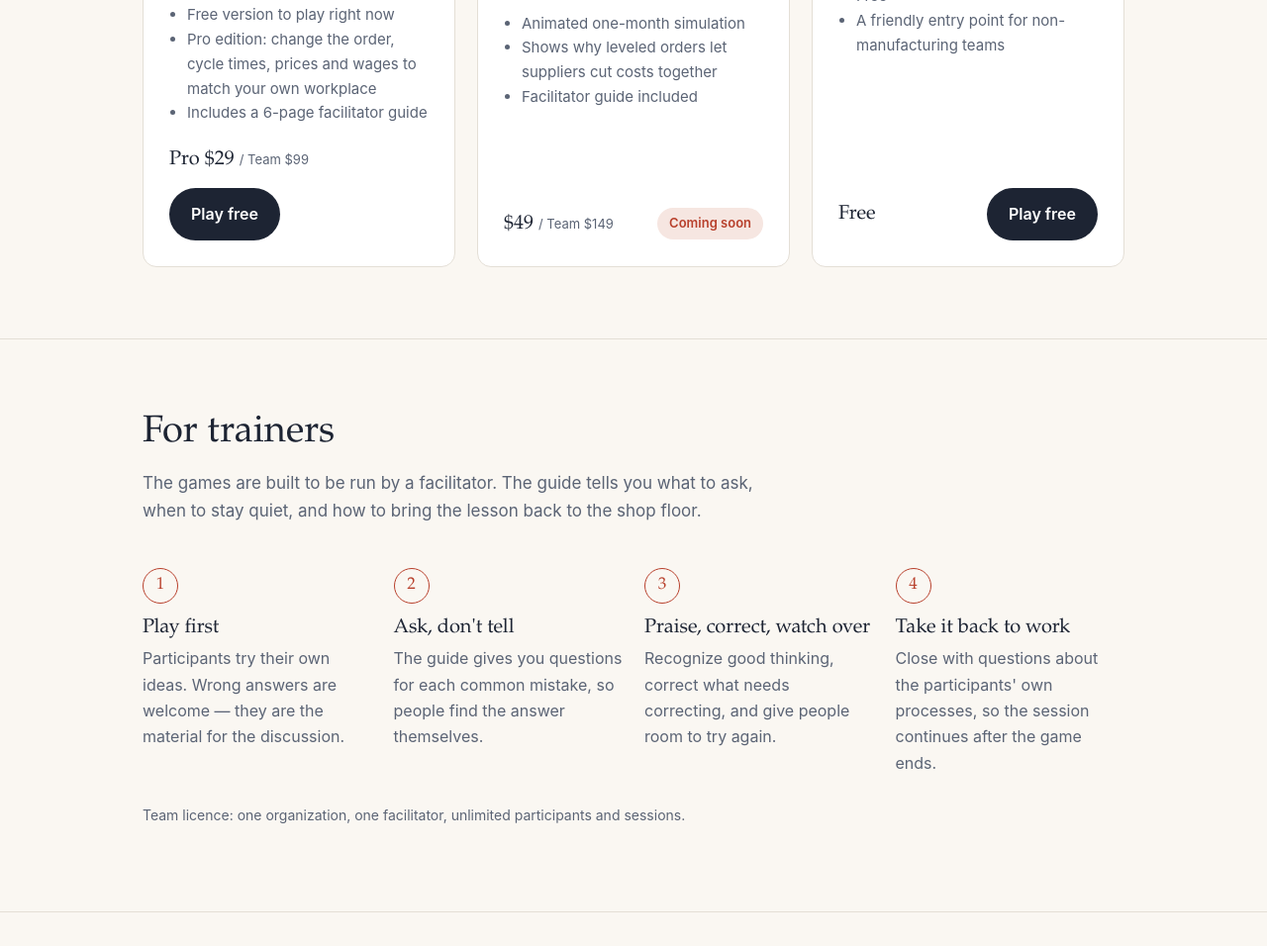
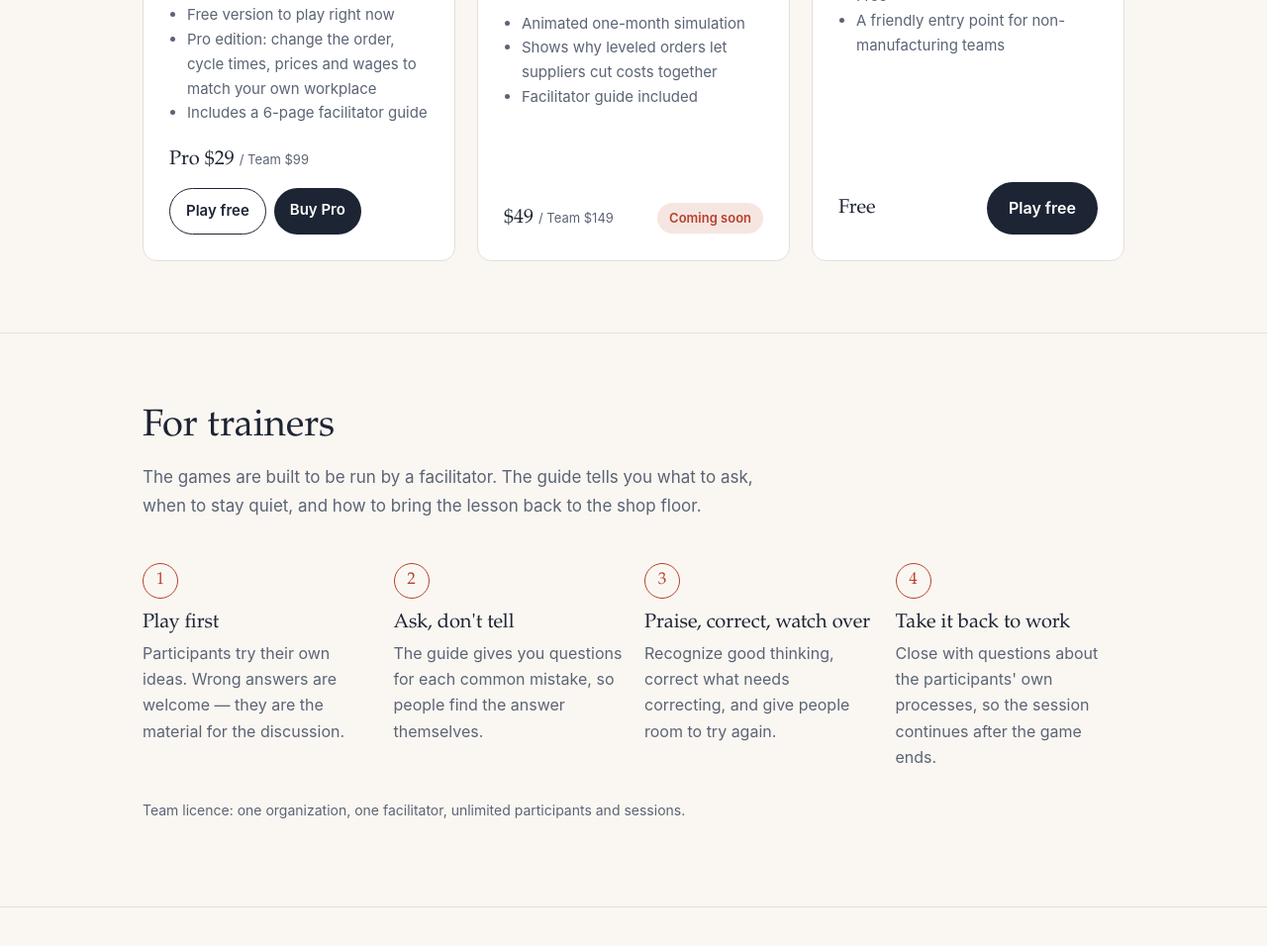
Before and after one commit to tsutomu333/mendomilab, a plain HTML site: page index.html in a window 1280 px wide. Shown: the part 1247-2203 px from the top of the page at 99% size. Drawn offline with Linux system fonts and the light colour scheme.

Commit message:
Add Buy Pro button (Gumroad) indexnow-all
Co-Authored-By: Claude Opus 5.5 <noreply@anthropic.com>
Claude-Session: https://claude.ai/code/session_01Anrw9jSwasfpoG7xfgx5TB

```diff
--- a/assets/site.css
+++ b/assets/site.css
@@ -60,3 +60,4 @@ section .sub{color:var(--muted);max-width:60ch;margin:0 0 36px}
 footer.site{border-top:1px solid var(--line);padding:36px 0 48px;color:var(--muted);font-size:14px}
 footer.site .wrap{display:flex;justify-content:space-between;gap:20px;flex-wrap:wrap}
 footer.site a{color:var(--muted);margin-right:16px}
+.card .btns{display:flex;gap:8px;flex-wrap:wrap}.card .btns .btn{padding:10px 16px;font-size:15px}
--- a/index.html
+++ b/index.html
@@ -36,7 +36,7 @@
       <h3>Overproduction Factory</h3>
       <p>Four processes, one daily order. Keep everyone busy and you lose money. Find the crew and work-in-process that actually make a profit.</p>
       <ul><li>Free version to play right now</li><li>Pro edition: change the order, cycle times, prices and wages to match your own workplace</li><li>Includes a 6-page facilitator guide</li></ul>
-      <div class="foot"><span class="price">Pro $29 <small>/ Team $99</small></span><a class="btn primary" href="https://ttmtkg.itch.io/overproduction-factory" target="_blank" rel="noopener">Play free</a></div>
+      <div class="foot"><span class="price">Pro $29 <small>/ Team $99</small></span><span class="btns"><a class="btn ghost" style="margin:0" href="https://ttmtkg.itch.io/overproduction-factory" target="_blank" rel="noopener">Play free</a> <a class="btn primary" href="https://mendomilab.gumroad.com/l/overproduction-factory-pro" target="_blank" rel="noopener">Buy Pro</a></span></div>
     </div>
     <div class="card">
       <span class="tag">Heijunka · Suppliers</span>
```
